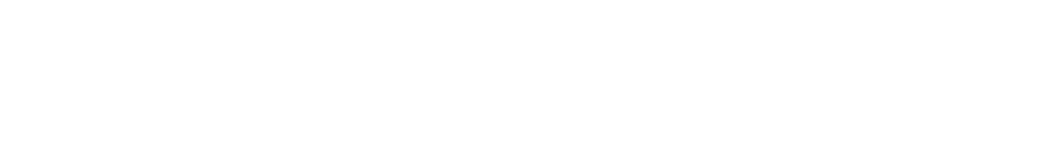
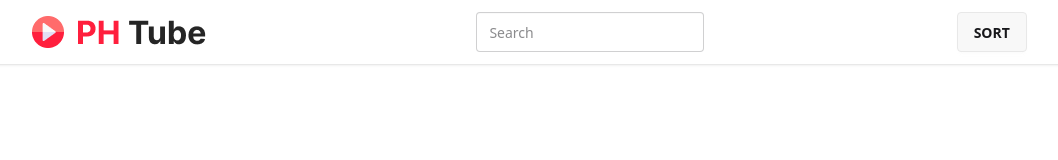
Before and after one commit to md-irfankhan/ph-tube-pr, a plain HTML site: page index.html in a window 1280 px wide. Shown: the whole page, without its empty margins (119-1177 px from the left). Drawn offline with nearby package versions, Linux system fonts and the light colour scheme.

Commit message:
nav added

```diff
--- a/index.html
+++ b/index.html
@@ -1,11 +1,33 @@
 <!DOCTYPE html>
 <html lang="en">
+
 <head>
     <meta charset="UTF-8">
     <meta name="viewport" content="width=device-width, initial-scale=1.0">
-    <title>Document</title>
+    <title>PH-TUBE</title>
+    <link href="https://cdn.jsdelivr.net/npm/daisyui@5" rel="stylesheet" type="text/css" />
+    <script src="https://cdn.jsdelivr.net/npm/@tailwindcss/browser@4"></script>
 </head>
+
 <body>
+    <header>
+        <div class="navbar bg-base-100 shadow-sm flex justify-around">
+            <div class="">
+                <a class="btn btn-ghost text-xl"><img src="./Logo.png" alt="" srcset=""></a>
+            </div>
+            <div class="flex gap-2">
+                <input type="text" placeholder="Search" class="input input-bordered w-24 md:w-auto" />
 
+            </div>
+            <div class="flex gap-2">
+                <button class="btn">SORT</button>
+
+            </div>
+        </div>
+
+
+    </header>
+    <script src="./scripts/video.js"></script>
 </body>
+
 </html>
--- a/scripts/video.js
+++ /dev/null
@@ -1,4 +0,0 @@
-console.log("Hello")
-function name(params) {
-
-}
--- /dev/null
+++ b/tailwind.config.js
@@ -0,0 +1,7 @@
+module.exports = {
+  content: ["./*.html"],
+  theme: {
+    extend: {},
+  },
+  plugins: [],
+}
```
